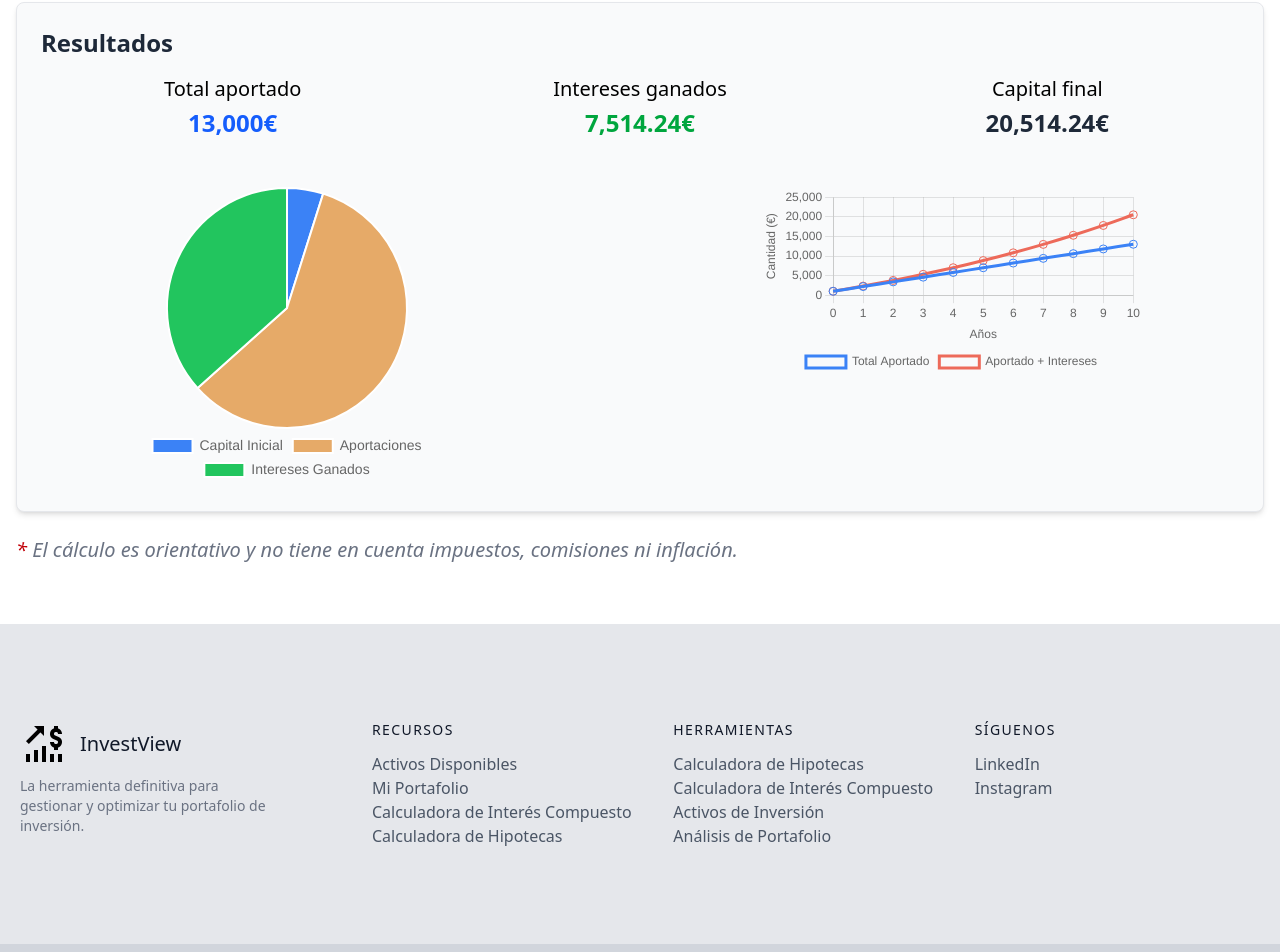
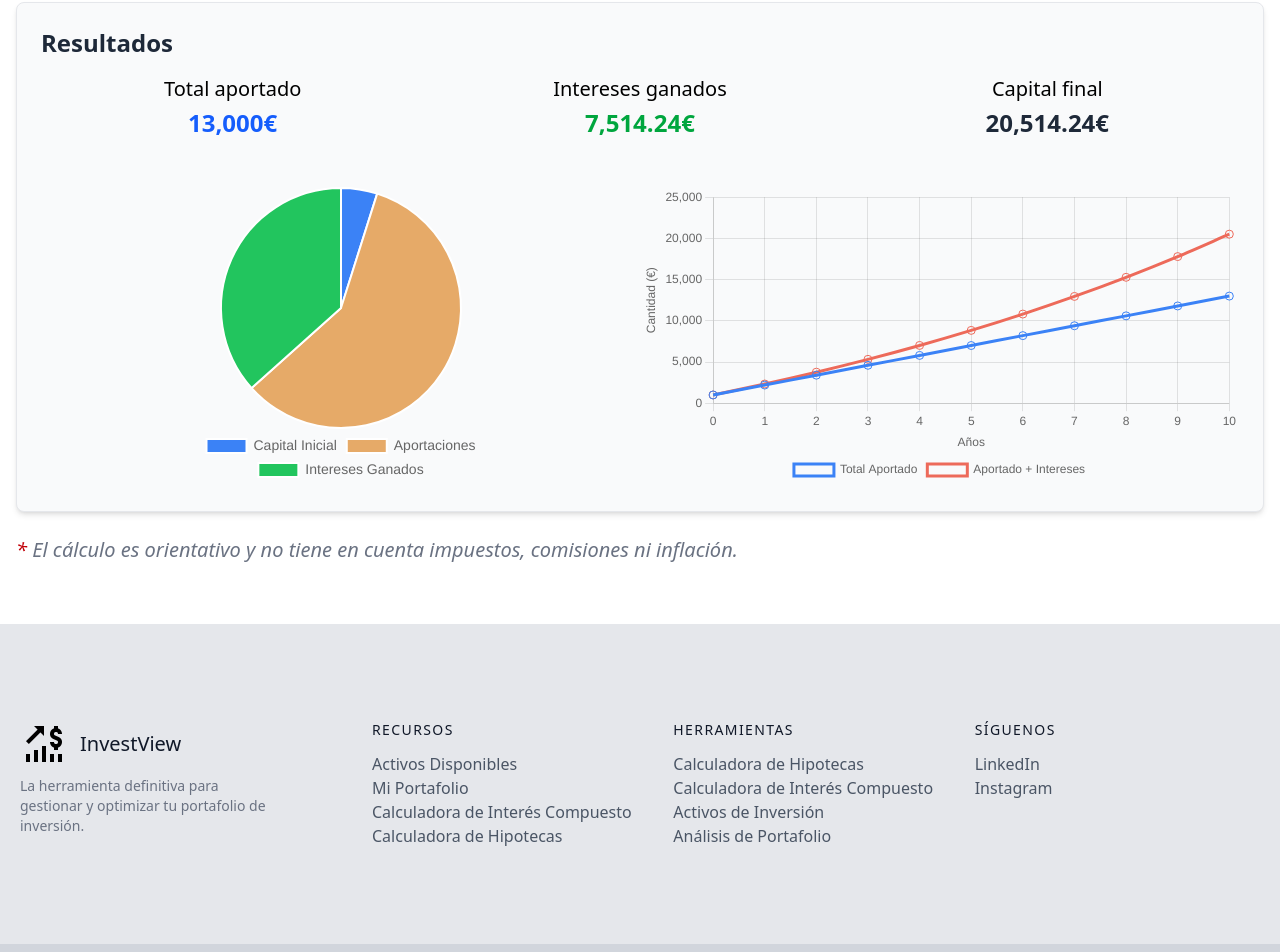
Before and after one commit to Sergio-Bonache/InvestView, a Vue app: page /calculator/compound_interest in a window 1280 px wide. Shown: the part 744-1696 px from the top of the page. Built offline with nearby package versions, Linux system fonts and the light colour scheme.

Commit message:
Ajusta la disposición de los gráficos en la calculadora de interés compuesto para mejorar la presentación visual

```diff
--- a/src/views/CalculadoraInteresCompuesto.vue
+++ b/src/views/CalculadoraInteresCompuesto.vue
@@ -150,18 +150,20 @@ const totalConInteresSerie = computed(() =>
             {maximumFractionDigits: 2}) }}€</div>
         </div>
       </div>
-      <div class="flex flex-col md:flex-row gap-12 mt-12">
-        <div class="flex-1 flex justify-center">
-          <div class="w-full md:w-4/5 lg:w-2/3">
-        <CompoundInterestPieChart :capital-inicial="capitalInicial" :intereses-ganados="interesesGanados"
-          :aportaciones-posteriores="totalAportado - capitalInicial" />
-          </div>
+      <div class="flex flex-col md:flex-row justify-center mt-12">
+        <div class="w-full md:w-1/2 flex justify-center mb-8 md:mb-0">
+          <CompoundInterestPieChart
+        :capital-inicial="capitalInicial"
+        :intereses-ganados="interesesGanados"
+        :aportaciones-posteriores="totalAportado - capitalInicial"
+          />
         </div>
-        <div class="flex-1 flex justify-center">
-          <div class="w-full md:w-4/5 lg:w-2/3">
-        <CompoundInterestLineChart :labels="labels" :aportaciones="aportacionesSerie"
-          :totalConInteres="totalConInteresSerie" />
-          </div>
+        <div class="w-full md:w-1/2 flex justify-center">
+          <CompoundInterestLineChart
+        :labels="labels"
+        :aportaciones="aportacionesSerie"
+        :totalConInteres="totalConInteresSerie"
+          />
         </div>
       </div>
     </div>
```
